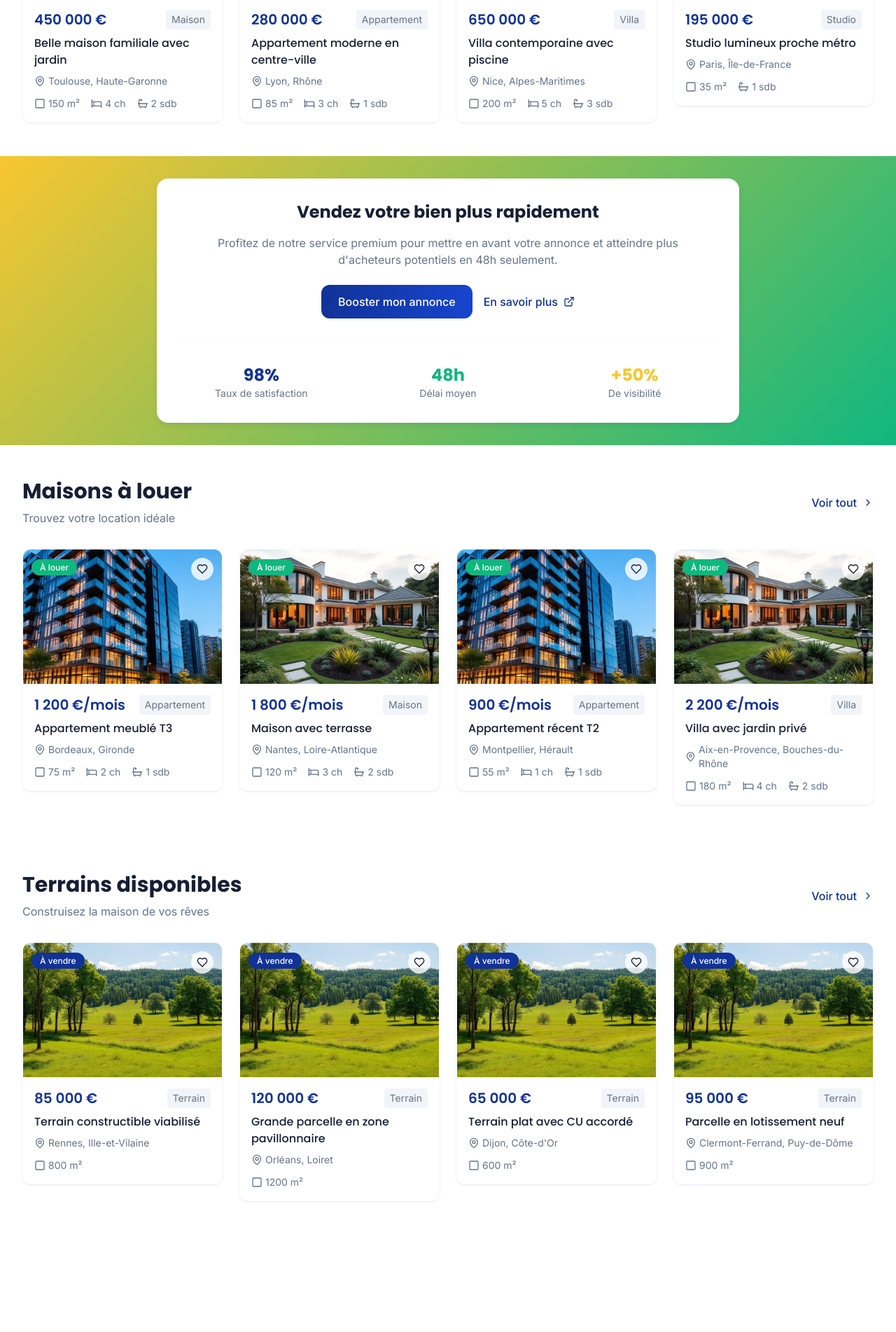
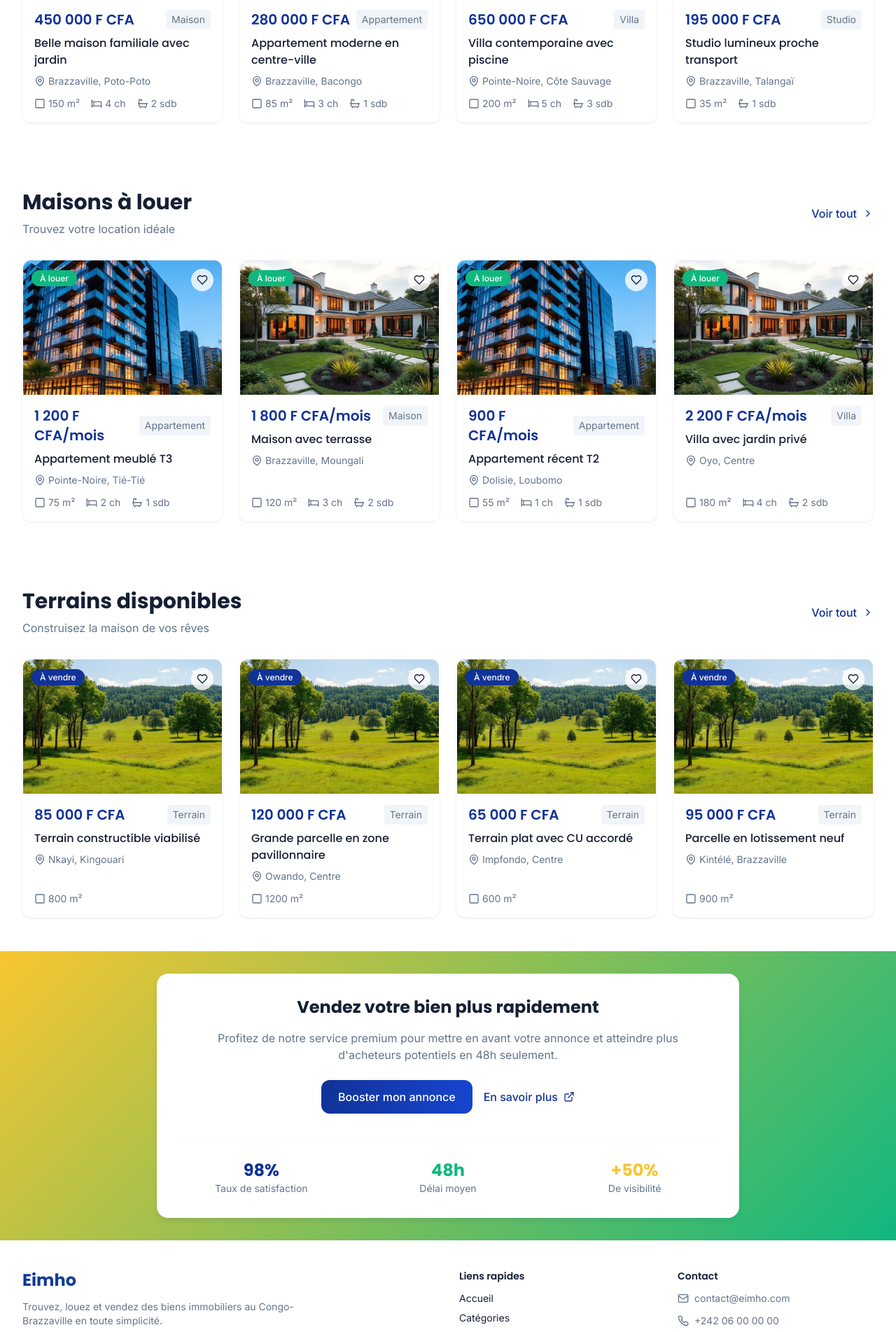
Before and after one commit to FrancoisBib/eimho-haus-connect, a React (Vite) app: page / in a window 1280 px wide. Shown: the part 888-2791 px from the top of the page at 70% size. Before the commit the page ends 2652 px from the top, so only its background shows below. Built offline with nearby package versions, Linux system fonts and the light colour scheme.

Commit message:
initial commit

```diff
--- /dev/null
+++ b/src/components/Footer.tsx
@@ -0,0 +1,70 @@
+import { MapPin, Mail, Phone, Facebook, Twitter, Linkedin } from "lucide-react";
+
+const Footer = () => {
+  return (
+    <footer className="bg-white border-t border-border/20">
+      <div className="max-w-7xl mx-auto px-4 sm:px-6 lg:px-8 py-10">
+        <div className="grid grid-cols-1 md:grid-cols-4 gap-8">
+          {/* Brand */}
+          <div className="col-span-1 md:col-span-2">
+            <h2 className="text-2xl font-poppins font-bold gradient-text">Eimho</h2>
+            <p className="mt-3 text-sm text-muted-foreground max-w-md">
+              Trouvez, louez et vendez des biens immobiliers au Congo-Brazzaville en toute simplicité.
+            </p>
+            <div className="mt-4 flex items-center gap-3">
+              <a href="#" className="inline-flex items-center justify-center h-9 w-9 rounded-full border border-border hover:bg-accent hover:text-accent-foreground transition-colors">
+                <Facebook className="h-4 w-4" />
+              </a>
+              <a href="#" className="inline-flex items-center justify-center h-9 w-9 rounded-full border border-border hover:bg-accent hover:text-accent-foreground transition-colors">
+                <Twitter className="h-4 w-4" />
+              </a>
+              <a href="#" className="inline-flex items-center justify-center h-9 w-9 rounded-full border border-border hover:bg-accent hover:text-accent-foreground transition-colors">
+                <Linkedin className="h-4 w-4" />
+              </a>
+            </div>
+          </div>
+
+          {/* Links */}
+          <div>
+            <h3 className="text-sm font-semibold text-foreground">Liens rapides</h3>
+            <ul className="mt-3 space-y-2 text-sm">
+              <li><a href="/" className="hover:text-primary transition-colors">Accueil</a></li>
+              <li><a href="/categories" className="hover:text-primary transition-colors">Catégories</a></li>
+              <li><a href="/favoris" className="hover:text-primary transition-colors">Favoris</a></li>
+              <li><a href="/faq" className="hover:text-primary transition-colors">FAQ</a></li>
+            </ul>
+          </div>
+
+          {/* Contact */}
+          <div>
+            <h3 className="text-sm font-semibold text-foreground">Contact</h3>
+            <ul className="mt-3 space-y-3 text-sm text-muted-foreground">
+              <li className="flex items-center gap-2">
+                <Mail className="h-4 w-4" />
+                contact@eimho.com
+              </li>
+              <li className="flex items-center gap-2">
+                <Phone className="h-4 w-4" />
+                +242 06 00 00 00
+              </li>
+              <li className="flex items-center gap-2">
+                <MapPin className="h-4 w-4" />
+                Brazzaville, Congo
+              </li>
+            </ul>
+          </div>
+        </div>
+
+        <div className="mt-8 pt-6 border-t border-border/20 text-xs text-muted-foreground flex flex-col sm:flex-row items-center justify-between gap-2">
+          <span>&copy; {new Date().getFullYear()} Eimho. Tous droits réservés.</span>
+          <div className="flex items-center gap-4">
+            <a href="/cgu" className="hover:text-primary transition-colors">CGU</a>
+            <a href="/confidentialite" className="hover:text-primary transition-colors">Confidentialité</a>
+          </div>
+        </div>
+      </div>
+    </footer>
+  );
+};
+
+export default Footer;
--- a/src/components/PropertyCard.tsx
+++ b/src/components/PropertyCard.tsx
@@ -36,7 +36,7 @@ const PropertyCard = ({
   };
 
   return (
-    <Link to={`/property/${id}`} className="block"><div className="property-card group cursor-pointer">
+    <Link to={`/property/${id}`} className="block h-full"><div className="property-card group cursor-pointer h-full flex flex-col">
       {/* Image Container */}
       <div className="relative h-48 overflow-hidden">
         <img
@@ -71,7 +71,7 @@ const PropertyCard = ({
       </div>
 
       {/* Content */}
-      <div className="p-4">
+      <div className="p-4 flex flex-col flex-1">
         {/* Price */}
         <div className="flex items-center justify-between mb-2">
           <h3 className="text-xl font-poppins font-semibold text-primary">
@@ -94,7 +94,7 @@ const PropertyCard = ({
         </div>
 
         {/* Property Details */}
-        <div className="flex items-center gap-4 text-sm text-muted-foreground">
+        <div className="mt-auto flex items-center gap-4 text-sm text-muted-foreground">
           <div className="flex items-center gap-1">
             <Square className="h-4 w-4" />
             <span>{surface}</span>
--- a/src/components/PropertySection.tsx
+++ b/src/components/PropertySection.tsx
@@ -40,7 +40,7 @@ const PropertySection = ({ title, subtitle, properties }: PropertySectionProps)
         </div>
 
         {/* Properties Grid */}
-        <div className="grid grid-cols-1 md:grid-cols-2 lg:grid-cols-3 xl:grid-cols-4 gap-6">
+        <div className="grid items-stretch grid-cols-1 md:grid-cols-2 lg:grid-cols-3 xl:grid-cols-4 gap-6">
           {properties.map((property) => (
             <PropertyCard
               key={property.id}
--- a/src/data/properties.ts
+++ b/src/data/properties.ts
@@ -31,7 +31,7 @@ export interface Property {
 const mkStructures = (seed: number): SurroundingStructure[] => [
   {
     id: `s-${seed}-1`,
-    name: "École Primaire Jean Moulin",
+    name: "École Primaire",
     type: "School",
     description: "École réputée à proximité immédiate",
     distanceMeters: 450,
@@ -63,136 +63,136 @@ const properties: Property[] = [
   {
     id: "1",
     images: [houseImage, houseImage, houseImage],
-    price: "450 000 €",
+    price: "450 000 F CFA",
     title: "Belle maison familiale avec jardin",
-    location: "Toulouse, Haute-Garonne",
+    location: "Brazzaville, Poto-Poto",
     type: "Maison",
     surface: "150 m²",
     bedrooms: 4,
     bathrooms: 2,
     isRental: false,
     ownerName: "Jean Dupont",
-    lat: 43.6045,
-    lng: 1.4440,
+    lat: -4.262,
+    lng: 15.247,
     surroundings: mkStructures(1),
     description: "Charmante maison familiale avec grand jardin arboré, proche des commodités et transports."
   },
   {
     id: "2",
     images: [apartmentImage, apartmentImage, apartmentImage],
-    price: "280 000 €",
+    price: "280 000 F CFA",
     title: "Appartement moderne en centre-ville",
-    location: "Lyon, Rhône",
+    location: "Brazzaville, Bacongo",
     type: "Appartement",
     surface: "85 m²",
     bedrooms: 3,
     bathrooms: 1,
     isRental: false,
     ownerName: "Sophie Martin",
-    lat: 45.7640,
-    lng: 4.8357,
+    lat: -4.3,
+    lng: 15.27,
     surroundings: mkStructures(2),
     description: "Appartement lumineux au coeur de la ville, idéal pour une vie urbaine dynamique."
   },
   {
     id: "3",
     images: [houseImage, houseImage, houseImage],
-    price: "650 000 €",
+    price: "650 000 F CFA",
     title: "Villa contemporaine avec piscine",
-    location: "Nice, Alpes-Maritimes",
+    location: "Pointe-Noire, Côte Sauvage",
     type: "Villa",
     surface: "200 m²",
     bedrooms: 5,
     bathrooms: 3,
     isRental: false,
     ownerName: "Alain Bernard",
-    lat: 43.7102,
-    lng: 7.2620,
+    lat: -4.794,
+    lng: 11.853,
     surroundings: mkStructures(3),
     description: "Villa moderne avec piscine et belles prestations, proche des plages."
   },
   {
     id: "4",
     images: [apartmentImage, apartmentImage],
-    price: "195 000 €",
-    title: "Studio lumineux proche métro",
-    location: "Paris, Île-de-France",
+    price: "195 000 F CFA",
+    title: "Studio lumineux proche transport",
+    location: "Brazzaville, Talangaï",
     type: "Studio",
     surface: "35 m²",
     bathrooms: 1,
     isRental: false,
     ownerName: "Camille Laurent",
-    lat: 48.8566,
-    lng: 2.3522,
+    lat: -4.202,
+    lng: 15.317,
     surroundings: mkStructures(4),
-    description: "Studio optimisé et lumineux, à deux pas du métro et des commerces."
+    description: "Studio optimisé et lumineux, à deux pas des transports et des commerces."
   },
   // Rentals
   {
     id: "5",
     images: [apartmentImage, apartmentImage],
-    price: "1 200 €/mois",
+    price: "1 200 F CFA/mois",
     title: "Appartement meublé T3",
-    location: "Bordeaux, Gironde",
+    location: "Pointe-Noire, Tié-Tié",
     type: "Appartement",
     surface: "75 m²",
     bedrooms: 2,
     bathrooms: 1,
     isRental: true,
     ownerName: "Pierre Leblanc",
-    lat: 44.8378,
-    lng: -0.5792,
+    lat: -4.788,
+    lng: 11.873,
     surroundings: mkStructures(5),
-    description: "T3 meublé, au calme, proche tram et services."
+    description: "T3 meublé, au calme, proche transports et services."
   },
   {
     id: "6",
     images: [houseImage, houseImage],
-    price: "1 800 €/mois",
+    price: "1 800 F CFA/mois",
     title: "Maison avec terrasse",
-    location: "Nantes, Loire-Atlantique",
+    location: "Brazzaville, Moungali",
     type: "Maison",
     surface: "120 m²",
     bedrooms: 3,
     bathrooms: 2,
     isRental: true,
     ownerName: "Lucie Perrin",
-    lat: 47.2184,
-    lng: -1.5536,
+    lat: -4.271,
+    lng: 15.251,
     surroundings: mkStructures(6),
     description: "Maison agréable avec terrasse et belle exposition."
   },
   {
     id: "7",
     images: [apartmentImage],
-    price: "900 €/mois",
+    price: "900 F CFA/mois",
     title: "Appartement récent T2",
-    location: "Montpellier, Hérault",
+    location: "Dolisie, Loubomo",
     type: "Appartement",
     surface: "55 m²",
     bedrooms: 1,
     bathrooms: 1,
     isRental: true,
     ownerName: "Nadia Cohen",
-    lat: 43.6110,
-    lng: 3.8767,
+    lat: -4.2,
+    lng: 12.668,
     surroundings: mkStructures(7),
     description: "T2 récent, balcon, résidence sécurisée."
   },
   {
     id: "8",
     images: [houseImage, houseImage],
-    price: "2 200 €/mois",
+    price: "2 200 F CFA/mois",
     title: "Villa avec jardin privé",
-    location: "Aix-en-Provence, Bouches-du-Rhône",
+    location: "Oyo, Centre",
     type: "Villa",
     surface: "180 m²",
     bedrooms: 4,
     bathrooms: 2,
     isRental: true,
     ownerName: "Thomas Garcia",
-    lat: 43.5297,
-    lng: 5.4474,
+    lat: -1.374,
+    lng: 15.117,
     surroundings: mkStructures(8),
     description: "Villa spacieuse avec jardin clos et prestations de qualité."
   },
@@ -200,56 +200,56 @@ const properties: Property[] = [
   {
     id: "9",
     images: [landImage],
-    price: "85 000 €",
+    price: "85 000 F CFA",
     title: "Terrain constructible viabilisé",
-    location: "Rennes, Ille-et-Vilaine",
+    location: "Nkayi, Kingouari",
     type: "Terrain",
     surface: "800 m²",
     ownerName: "SCI Armor",
-    lat: 48.1173,
-    lng: -1.6778,
+    lat: -4.186,
+    lng: 13.286,
     surroundings: mkStructures(9),
     description: "Terrain prêt à construire, quartier résidentiel."
   },
   {
     id: "10",
     images: [landImage],
-    price: "120 000 €",
+    price: "120 000 F CFA",
     title: "Grande parcelle en zone pavillonnaire",
-    location: "Orléans, Loiret",
+    location: "Owando, Centre",
     type: "Terrain",
     surface: "1200 m²",
     ownerName: "SCI Val de Loire",
-    lat: 47.9029,
-    lng: 1.9093,
+    lat: -0.482,
+    lng: 15.9,
     surroundings: mkStructures(10),
     description: "Belle parcelle plane, environnement calme."
   },
   {
     id: "11",
     images: [landImage],
-    price: "65 000 €",
+    price: "65 000 F CFA",
     title: "Terrain plat avec CU accordé",
-    location: "Dijon, Côte-d'Or",
+    location: "Impfondo, Centre",
     type: "Terrain",
     surface: "600 m²",
     ownerName: "SCI Côte d'Or",
-    lat: 47.3220,
-    lng: 5.0415,
+    lat: 1.617,
+    lng: 18.057,
     surroundings: mkStructures(11),
     description: "CU accordé, accès facile, proche commodités."
   },
   {
     id: "12",
     images: [landImage],
-    price: "95 000 €",
+    price: "95 000 F CFA",
     title: "Parcelle en lotissement neuf",
-    location: "Clermont-Ferrand, Puy-de-Dôme",
+    location: "Kintélé, Brazzaville",
     type: "Terrain",
     surface: "900 m²",
     ownerName: "SCI Auvergne",
-    lat: 45.7772,
-    lng: 3.0870,
+    lat: -4.132,
+    lng: 15.222,
     surroundings: mkStructures(12),
     description: "Lotissement récent, viabilisation en bordure."
   },
--- a/src/pages/Index.tsx
+++ b/src/pages/Index.tsx
@@ -3,6 +3,7 @@ import SearchHero from "@/components/SearchHero";
 import PropertySection from "@/components/PropertySection";
 import AdBanner from "@/components/AdBanner";
 import ChatBot from "@/components/ChatBot";
+import Footer from "@/components/Footer";
 
 import { getSections } from "@/data/properties";
 
@@ -37,13 +38,12 @@ const Index = () => {
         properties={housesForSale}
       />
 
-      <AdBanner />
-
       <PropertySection
         title="Maisons à louer"
         subtitle="Trouvez votre location idéale"
         properties={housesForRent}
       />
+
 
       <PropertySection
         title="Terrains disponibles"
@@ -52,6 +52,8 @@ const Index = () => {
       />
 
       <ChatBot />
+      <AdBanner />
+      <Footer />
     </div>
   );
 };
```
Also changed, not shown: src/components/Navigation.tsx (+18 -9 lines), src/components/SearchHero.tsx (+14 -12 lines), src/pages/PropertyDetails.tsx (+130 -13 lines).
